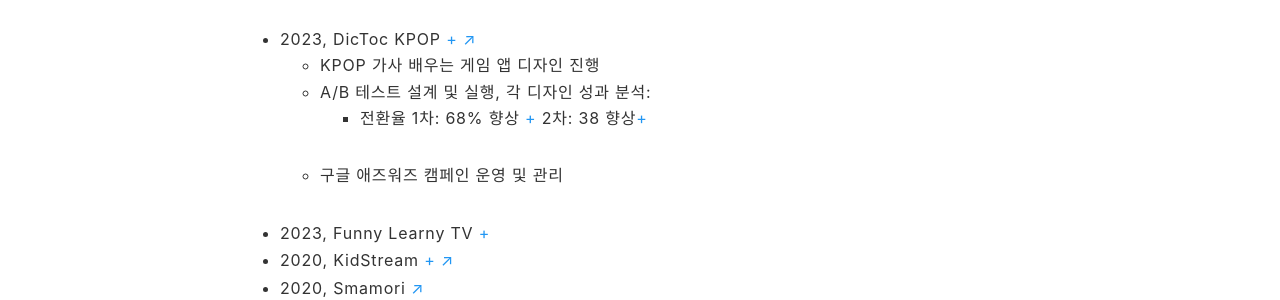
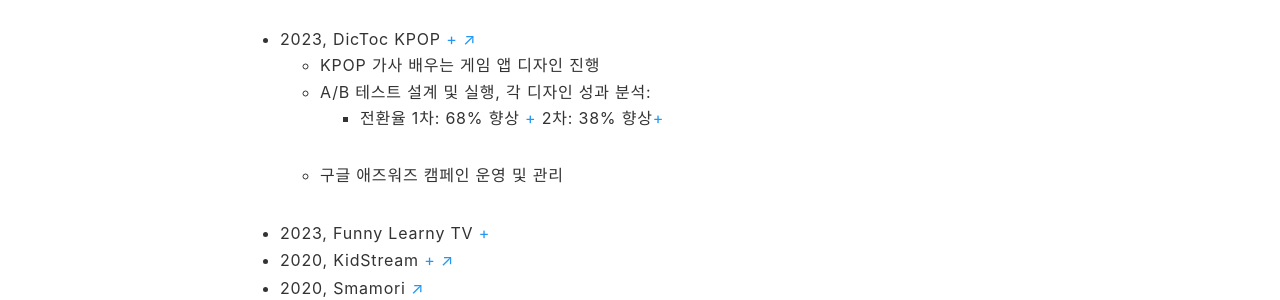
Before and after one commit to crazyjamy/crazyjamy.github.io, a Jekyll site: the page built from about.md, in a window 1280 px wide and 900 px high, scrolled down 786 px. Shown: the part 152-452 px from the top of the window. Built offline with Jekyll 4.4.1, drawn with Linux system fonts in a browser that asks for light colours.

```diff
--- a/about.md
+++ b/about.md
@@ -29,7 +29,7 @@ permalink: /about/
 + 2023, DicToc KPOP [+](https://crazyjamy.github.io/kpoplyricsgame/) <a href="https://play.google.com/store/search?q=dictoc&c=apps" target="_blank">↗</a>
   + KPOP 가사 배우는 게임 앱 디자인 진행
   + A/B 테스트 설계 및 실행, 각 디자인 성과 분석:
-    + 전환율 1차: 68% 향상 [+](https://crazyjamy.github.io/ab-kpoplyricsgame-230724/) 2차: 38 향상[+](https://crazyjamy.github.io/ab-kpoplyricsgame-240402/)
+    + 전환율 1차: 68% 향상 [+](https://crazyjamy.github.io/ab-kpoplyricsgame-230724/) 2차: 38% 향상[+](https://crazyjamy.github.io/ab-kpoplyricsgame-240402/)
   + 구글 애즈워즈 캠페인 운영 및 관리
 + 2023, Funny Learny TV [+](https://crazyjamy.github.io/funnylearnytv/)
 + 2020, KidStream [+](https://crazyjamy.github.io/kidsvideoapp/) <a href="https://play.google.com/store/apps/details?id=io.tm.kids.vstream" target="_blank">↗</a>
```
